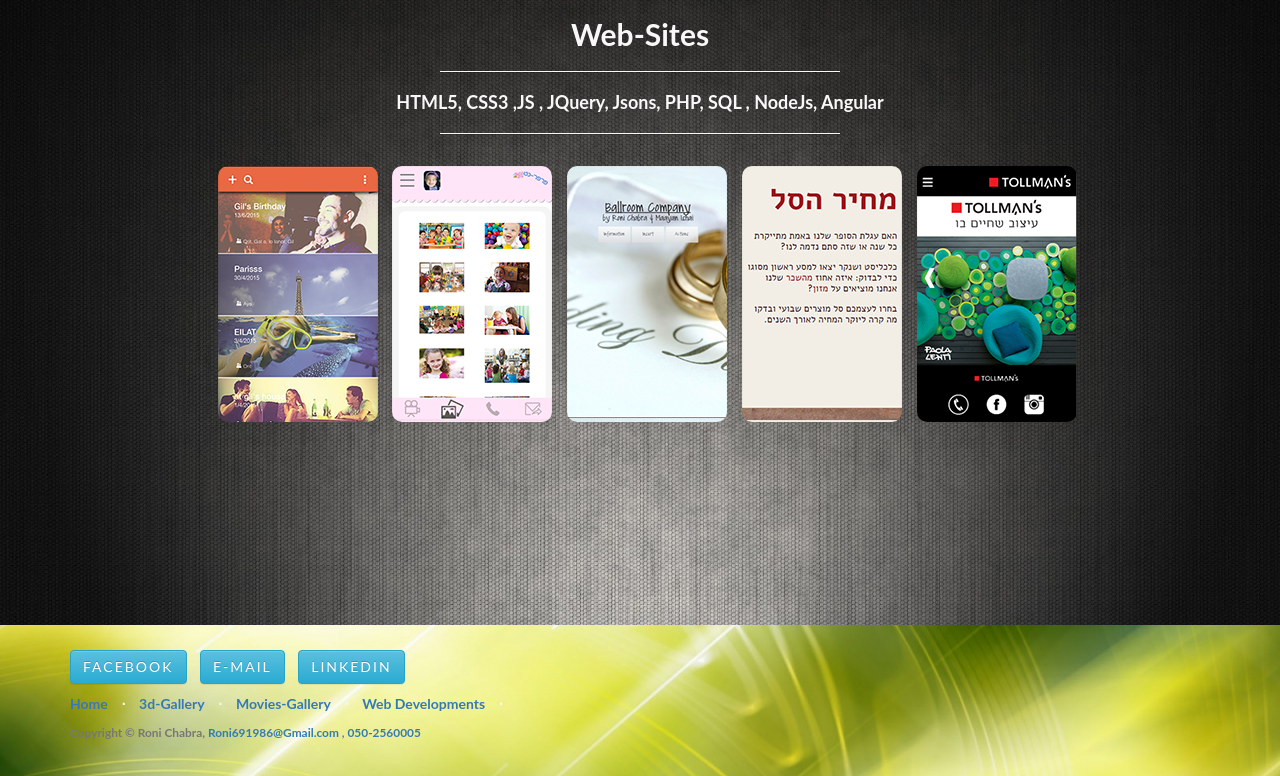
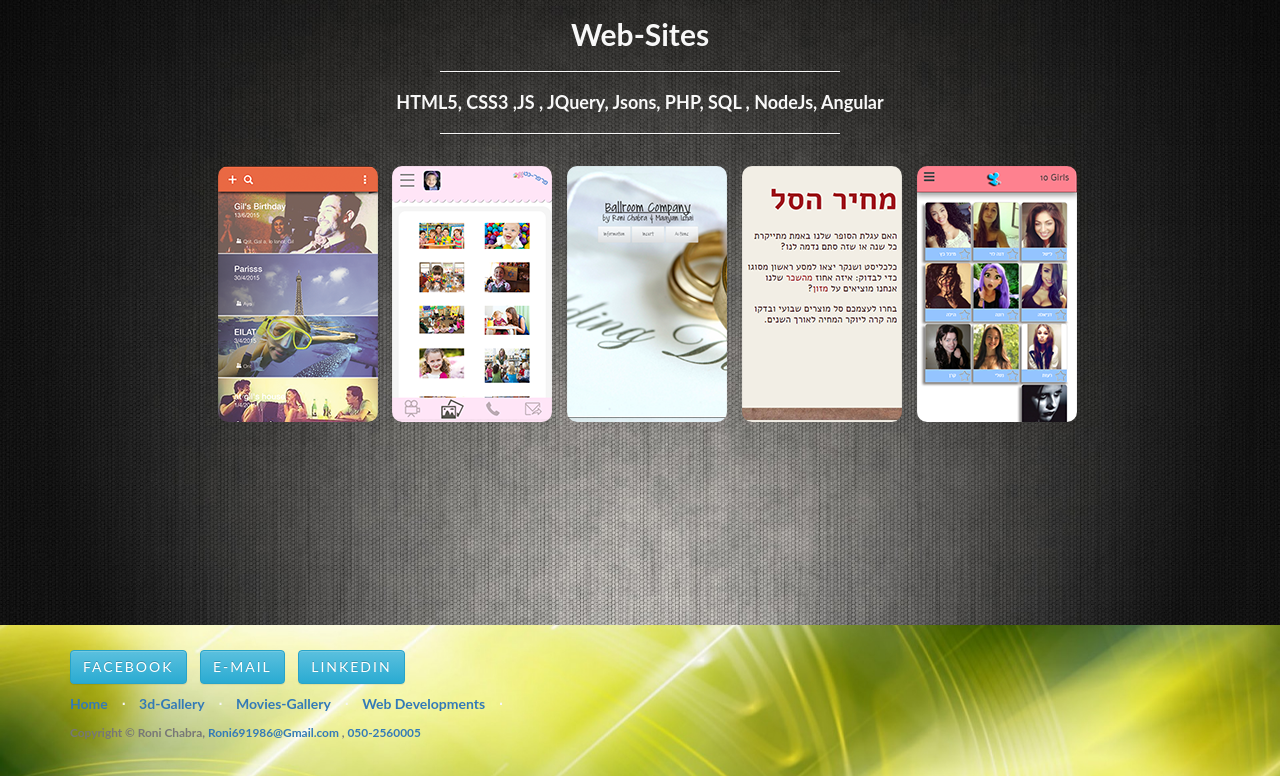
Before and after one commit to ronichabra/ronichabra.github.io, a plain HTML site: page index.html in a window 1280 px wide. Shown: the part 2575-3351 px from the top of the page. Drawn offline with nearby package versions, Linux system fonts and the light colour scheme.

Commit message:
add matcher, remove tollmans

```diff
--- a/index.html
+++ b/index.html
@@ -244,11 +244,13 @@
 							<hr class="intro-divider">
 
 							<div class="webWrapper">
-								<a href="http://easyskool.com/roni/sharedMoments/momentsApp/public/index.html/"target='_blank' class="webImages"><div class="flipcard h"><div class="front" id='moments'></div><div class="back">Developed using Angular as Front-End ,Node.js as Back-End, Mongo as DB and Heroku as web Service</div></div></a>
+								<a href="http://cvmatcher.000space.com/RoniStuff/Moments/momentsApp/public/"target='_blank' class="webImages"><div class="flipcard h"><div class="front" id='moments'></div><div class="back">Please type USER: 'tomer' , Developed using Angular as Front-End ,Node.js as Back-End, Mongo as DB and Heroku as web Service</div></div></a>
 								<a href="http://roni6c.github.io/" target='_blank' class="webImages"><div class="flipcard h"><div class="front" id="gan"></div><div class="back">Developed for kindergaurden using JQuery</div></div></a>
 								<a href="http://roni6cha.github.io/" target='_blank' class="webImages"><div class="flipcard h"><div class="front" id='ballroom'></div><div class="back">Developed to show SQL queries using MYSQL</div></div></a>
 								<a href="http://roni6ch.github.io/" target='_blank' class="webImages"><div class="flipcard h"><div class="front" id='super'></div><div class="back">Developed for "Calcalist" web site using JSON statistics files</div></div></a>
-								<a href="http://www.tollmans.co.il/" target='_blank' class="webImages"><div class="flipcard h"><div class="front" id='tollmans'></div><div class="back">Developed using WordPress and PHP as Back-end side.</div></div></a>
+
+								<!--<a href="http://www.tollmans.co.il/" target='_blank' class="webImages"><div class="flipcard h"><div class="front" id='tollmans'></div><div class="back">Developed using WordPress and PHP as Back-end side.</div></div></a>-->
+								<a href="http://cvmatcher.000space.com/RoniStuff/RoniMatcher/index.php" target='_blank' class="webImages"><div class="flipcard h"><div class="front" id='matcher'></div><div class="back">Please type USER and PASSWORD: 'test' to see a few users signed up, made with Angular + PHP</div></div></a>
 							</div>
 						</section>
 				</div>
--- a/style.css
+++ b/style.css
@@ -110,6 +110,9 @@ body, h1, h2, h3, h4, h5, h6 {
 #tollmans {
 	background-image: url("img/tollmans.PNG");
 }
+#matcher {
+	background-image: url("img/matcher.PNG");
+}
 
 .webWrapper {
 	width: 100%;
```
Also changed, not shown: img/matcher.PNG (added), 1 other file.
